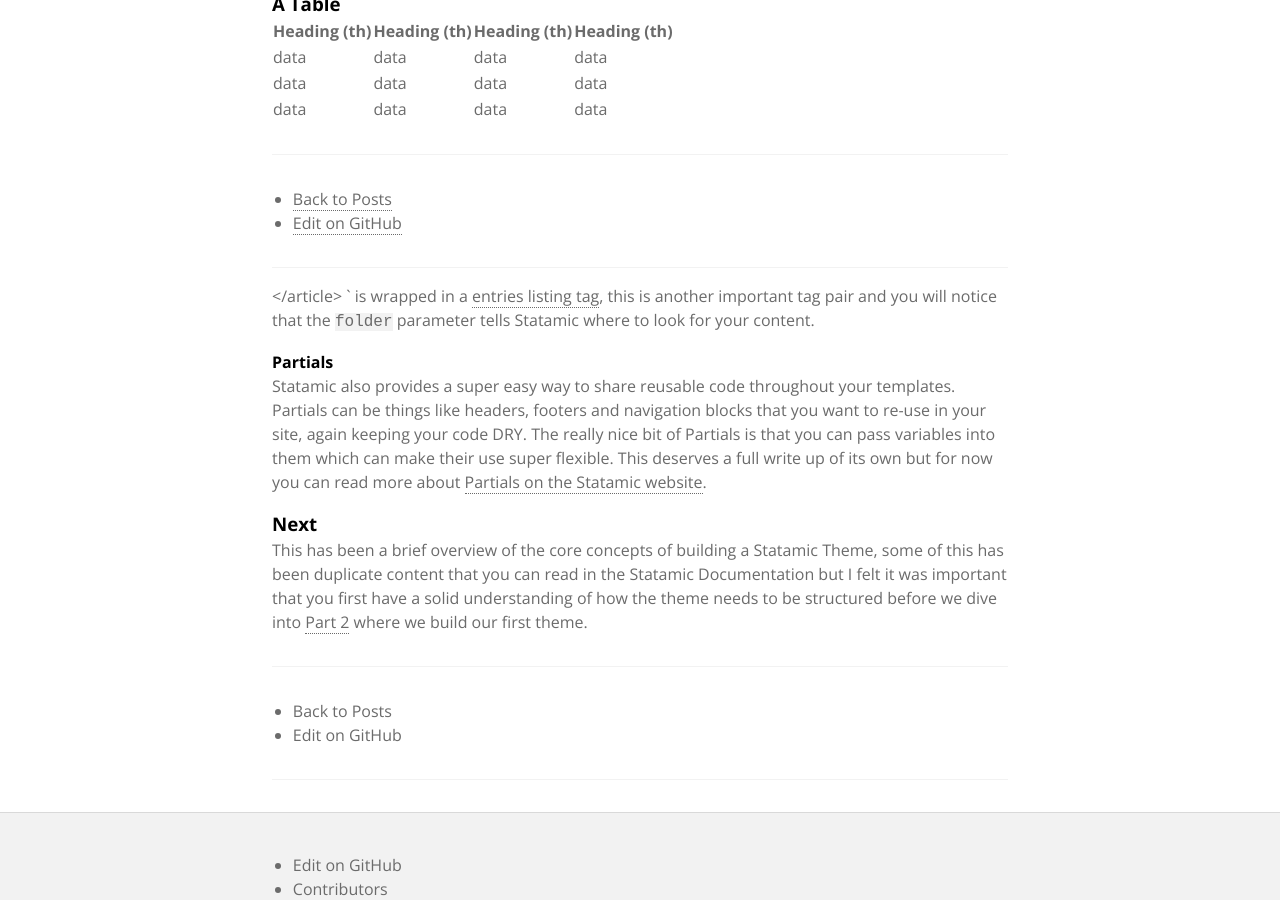
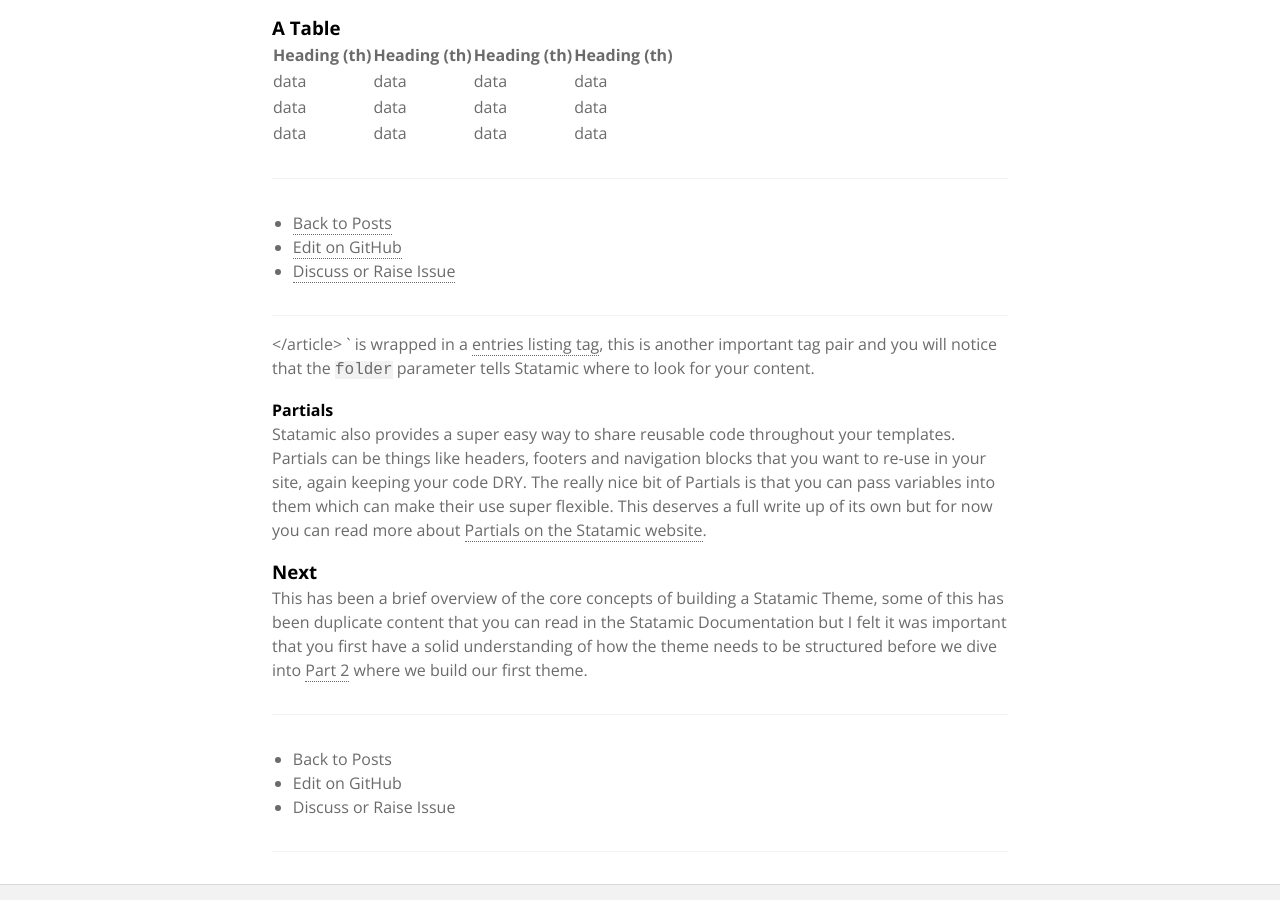
Before and after one commit to yankeebobo/statamicthemes.github.io, a Jekyll site: the page built from _articles/2013-01-19-building-your-first-statamic-theme-part-one.md, in a window 1280 px wide and 900 px high, scrolled down 5343 px. Built offline with Jekyll 4.4.1, drawn with Linux system fonts in a browser that asks for light colours; comment, search, counter and statistics services are not loaded; some of the changed lines change nothing that is shown; some of the changed text lies outside the part shown.

Commit message:
Added issues link and short code to repo.

```diff
--- a/_includes/_footer.html
+++ b/_includes/_footer.html
@@ -2,10 +2,10 @@
   <div class="constrain">
     <ul>
       <li>
-        <a href="https://github.com/statamicthemes/statamicthemes.github.io">Edit on GitHub</a>
+        <a href="{{ site.github.repository_url }}">Edit on GitHub</a>
       </li>
       <li>
-        <a href="https://github.com/statamicthemes/statamicthemes.github.io/graphs/contributors">Contributors</a>
+        <a href="{{ site.github.repository_url }}/graphs/contributors">Contributors</a>
       </li>
     </ul>
     <small class="footer__text align-center">
--- a/_layouts/post.html
+++ b/_layouts/post.html
@@ -29,6 +29,7 @@
     <ul>
       <li><a href="#">Back to Posts</a></li>
       <li><a href="{{ site.github.repository_url }}">Edit on GitHub</a></li>
+      <li><a href="{{ site.github.repository_url }}/issues" >Discuss or Raise Issue</a></li>
     </ul>
   </footer>
 </article>
```
